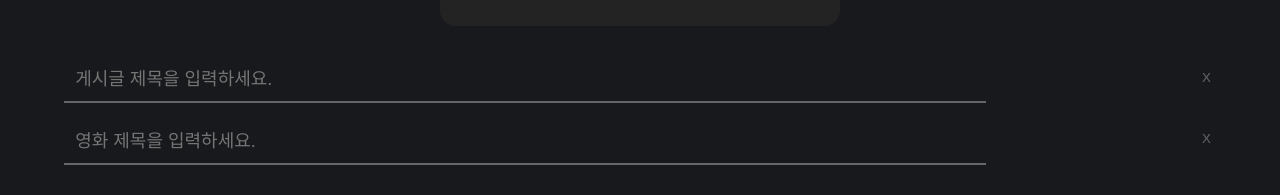
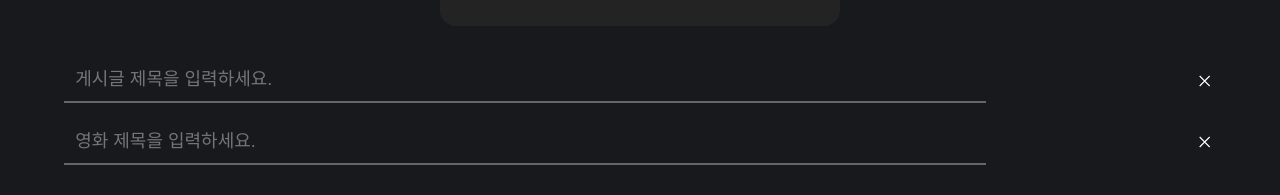
Before and after one commit to codestates-seb/seb44_main_008, a React (Vite) app in the folder client/: page /detail/write in a window 1280 px wide. Shown: the part 406-601 px from the top of the page. Built offline with nearby package versions, Linux system fonts and the light colour scheme; a web font is replaced by a local one.

Commit message:
🎨 reset Button Icon변경

```diff
--- a/client/src/components/Common/Input/Input.tsx
+++ b/client/src/components/Common/Input/Input.tsx
@@ -4,6 +4,7 @@ import { useState } from 'react';
 import '../../../root.css';
 import { StyleSheetManager } from 'styled-components';
 import isPropValid from '@emotion/is-prop-valid';
+import { GrClose } from 'react-icons/gr';
 
 const Input = ({
   value = '',
@@ -34,11 +35,14 @@ const Input = ({
           width={width}
           type={type}
         />
-        <StyledResetButton onClick={onReset}>X</StyledResetButton>
+        <StyledResetButton onClick={onReset}>
+          <GrClose />
+        </StyledResetButton>
       </InputCoverStyled>
     </StyleSheetManager>
   );
 };
+
 const InputCoverStyled = styled.div`
   display: flex;
   justify-content: space-between;
@@ -73,11 +77,16 @@ const InputStyled = styled.input<Props>`
   }
 `;
 const StyledResetButton = styled.button`
-  color: var(--ghost-color);
   position: absolute;
   width: 1rem;
   right: 0.1rem;
-  transform: translate(0, 80%);
+  top: 50%;
+  transform: translateY(-50%);
+  display: flex;
+  align-items: flex-end;
+  path {
+    stroke: var(--white-color);
+  }
 `;
 
 export default Input;
--- a/client/src/components/Features/Mypage/tabContents/ContentA.tsx
+++ b/client/src/components/Features/Mypage/tabContents/ContentA.tsx
@@ -16,7 +16,7 @@ import axios from 'axios';
 // }, [page]);
 
 const ContentA = () => {
-  const [like, setLike] = useState(false);
+  const [like, setLike] = useState(true);
   const likeHandler = () => {
     setLike(!like);
   };
```
